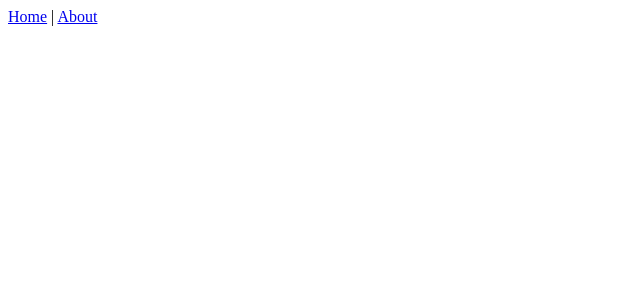
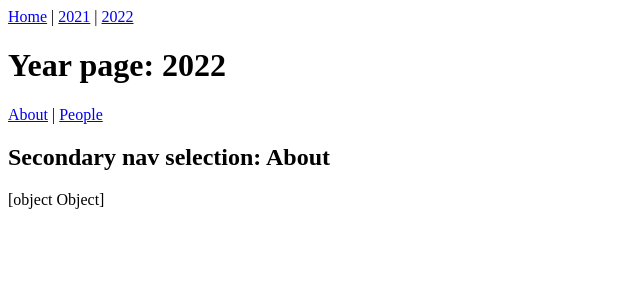
Before and after one commit to seaniod/async-component-route, a Vue app: page /2022/About in a window 1280 px wide. Before the commit this address had no page. Shown: the top 300 px of the page, without its empty margins (0-640 px from the left). Built offline with nearby package versions, Linux system fonts and the light colour scheme.

Commit message:
switched to non-async (Bo's suggestion)

```diff
--- a/src/App.vue
+++ b/src/App.vue
@@ -1,7 +1,8 @@
 <template>
   <div id="nav">
     <router-link to="/">Home</router-link> |
-    <router-link to="/about">About</router-link>
+    <router-link to="/2021">2021</router-link> |
+    <router-link to="/2022">2022</router-link>
   </div>
   <router-view />
 </template>
--- /dev/null
+++ b/src/components/2021/About.vue
@@ -0,0 +1,3 @@
+<template>
+  <div>About content for 2021.</div>
+</template>
--- /dev/null
+++ b/src/components/2021/People.vue
@@ -0,0 +1,3 @@
+<template>
+  <div>People content for 2021.</div>
+</template>
--- /dev/null
+++ b/src/components/2022/About.vue
@@ -0,0 +1,3 @@
+<template>
+  <div>About content for 2022.</div>
+</template>
--- /dev/null
+++ b/src/components/2022/People.vue
@@ -0,0 +1,3 @@
+<template>
+  <div>People content for 2022.</div>
+</template>
--- a/src/components/about.vue
+++ /dev/null
@@ -1,3 +0,0 @@
-<template>
-  <div>Some content for this year.</div>
-</template>
--- a/src/router/index.js
+++ b/src/router/index.js
@@ -1,5 +1,6 @@
 import { createRouter, createWebHistory } from 'vue-router';
 import Home from '../views/Home.vue';
+import Year from '../views/Year.vue';
 
 //const year = 'views';
 //const year = '../views/About.vue';
@@ -12,15 +13,18 @@ const routes = [
     component: Home
   },
   {
-    path: '/:name',
-    name: 'About',
-    // route level code-splitting
-    // this generates a separate chunk (about.[hash].js) for this route
-    // which is lazy-loaded when the route is visited.
-    component: () => require(/* webpackChunkName: "about" */ '../views/About.vue')
-  }
+    path: '/:year(20\\d\\d)',
+    name: 'Year',
+    component: Year,
+    children: [
+      {path: 'About', name: 'About', component: Year},
+      {path: 'People', name: 'People', component: Year},
+      {path: 'Platform', name: 'Platform', component: Year}
+    ]
+  },
 ];
 
+//       {path: 'Platform', name: 'Platform', component: () => require('../views/Year.vue')}
 
 
 
--- a/src/views/About.vue
+++ /dev/null
@@ -1,25 +0,0 @@
-<template>
-  <div class="about">
-    <h1>This is an about page</h1>
-    <async-article />
-  </div>
-</template>
-
-<script>
-  import { defineAsyncComponent } from 'vue';
-  import Skeleton from '@/components/skeleton.vue';
-
-  export default {
-    components: {
-      asyncArticle: defineAsyncComponent({
-        loader: async () => {
-          await new Promise(r => setTimeout(r, 1000)); // artificial delay to demonstrate loading component
-          //alert(window.location.pathname); // = '/about/'
-          //return require('@/components/' + this.$route.name + '.vue');
-          return require('@/components' + window.location.pathname + '.vue');
-        },
-        loadingComponent: Skeleton
-      })
-    }
-  };
-</script>
--- /dev/null
+++ b/src/views/Year.vue
@@ -0,0 +1,60 @@
+<template>
+    <h1>Year page: {{ $route.params.year }}</h1>
+    <div id="secondary-nav">
+      <router-link :to="'/' + $route.params.year + '/About'">About</router-link> |
+      <router-link :to="'/' + $route.params.year + '/People'">People</router-link>
+    </div>
+    <h2>Secondary nav selection: {{ $route.name }}</h2>
+    <secondary-content2 v-if="$route.name !== 'Year'" />
+    <secondary-content v-if="$route.name === 'Something'" />
+</template>
+
+<script>
+  import { defineAsyncComponent } from 'vue';
+  import Skeleton from '@/components/skeleton.vue';
+
+  // ANSWER MAY BE:
+  // https://stackoverflow.com/questions/68485237/dynamically-import-vue-component-based-on-url-params
+  // https://github.com/vuejs/vue/issues/9788
+  // BO SUGGESTS: TRY SWITCHING TO SYNNC/not-ASYNC component
+  // https://stackoverflow.com/questions/49417410/how-to-save-reference-to-this-in-vue-component
+  let thisRoute;
+  export default {
+    created: function () {
+        //self = this;
+        thisRoute = this.$route;
+    },
+    components: {
+      secondaryContent2: () => ({
+        component: import('@/components/2021/About.vue')
+        //return require('@/components/' + thisRoute.params.year + '/' + thisRoute.name + '.vue');
+        //return require('@/components' + window.location.pathname + '.vue');
+        //`url(${require(`@/assets/${this.selectedYear}/img/Hero/Background.jpg`)})`
+      }),
+      secondaryContent: defineAsyncComponent({
+        loader: async () => {
+          await new Promise(r => setTimeout(r, 1000)); // artificial delay to demonstrate loading component
+          //alert(window.location.pathname); // = '/about/'
+          //return require('@/components/' + this.$route.name + '.vue');
+          // THIS IS THE FIX:
+          //alert(window.location.pathname);
+          try {
+            alert('name: ' + thisRoute.name + ', year: ' + thisRoute.params.year);
+            //return require('@/components/' + this.$route.params.year + '/' + this.$route.name + '.vue');
+          } catch(error) {
+            alert('nope! ' + error);
+          }
+          //return require('@/components' + window.location.pathname + '.vue');
+          //return require('@/components/' + self.$route.params.year + '/' + self.$route.name + '.vue');
+          //let path = '@/components/' + this.$route.params.year + '/' + this.$route.name + '.vue';
+          //alert('path: ' + path);
+          //return require('@/components' + window.location.pathname + '.vue');
+          //return require('@/components/' + thisRoute.params.year + '/' + thisRoute.name + '.vue');
+          //return require('@/components/' + thisRoute.params.year + '/' + thisRoute.name + '.vue');
+          //return require('@/components/' + this.$route.params.year + '/' + this.$route.name + '.vue');
+        },
+        loadingComponent: Skeleton
+      }),
+    }
+  };
+</script>
```
